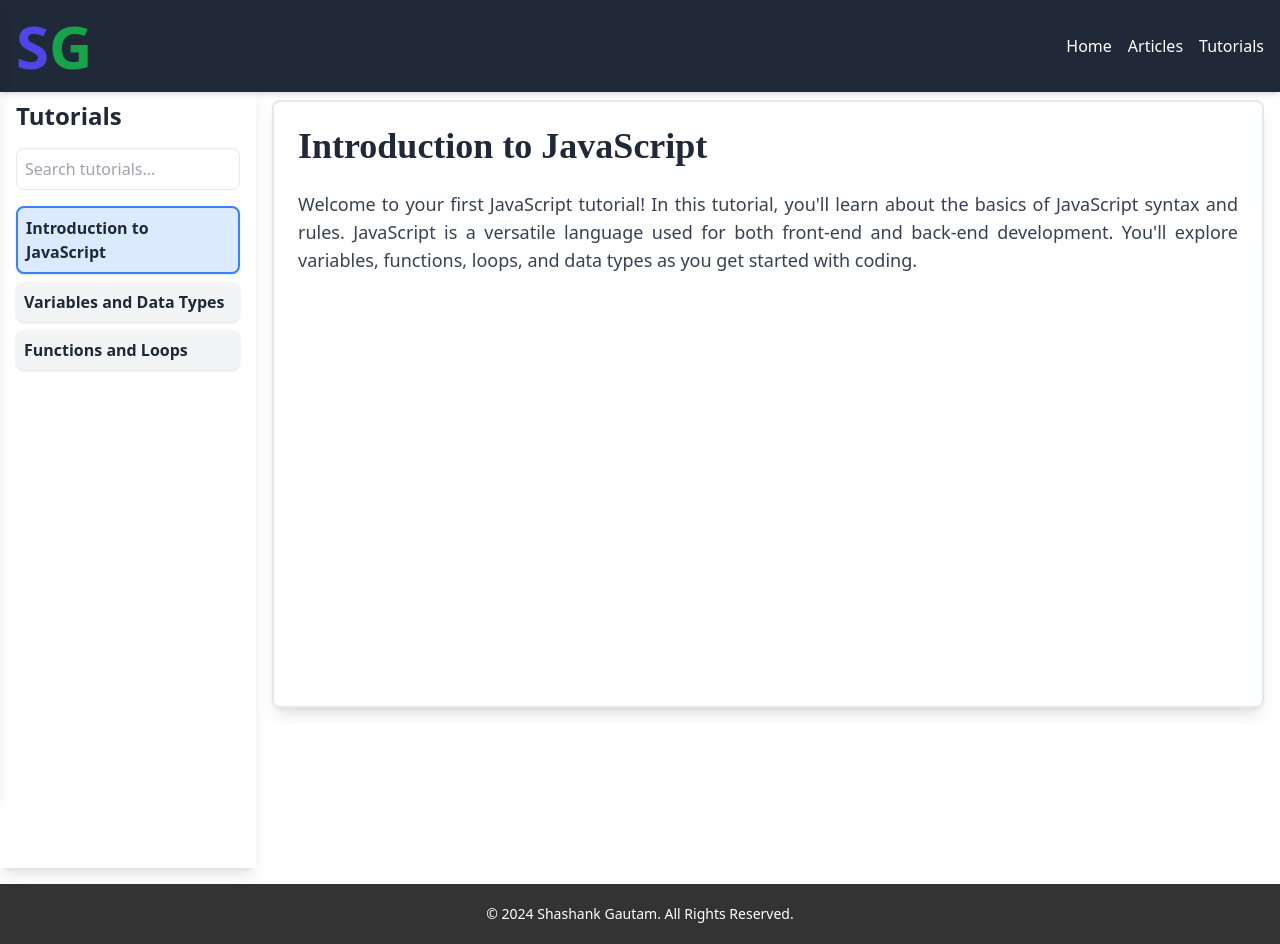
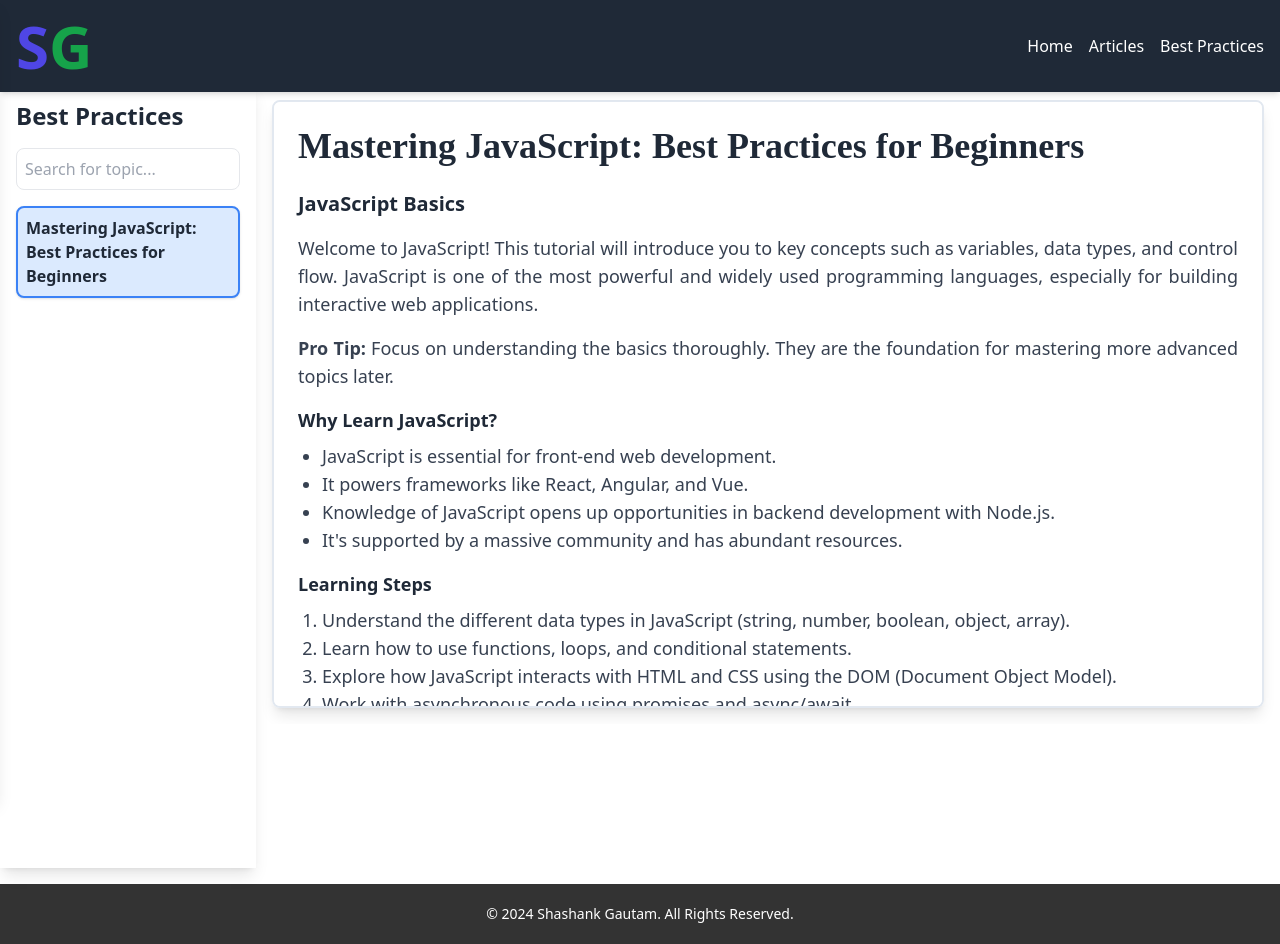
Before and after one commit to ShashankGautam050/my_portfolio, a React (Create React App) app: page /tutorials in a window 1280 px wide. Built offline with nearby package versions, Linux system fonts and the light colour scheme.

Commit message:
first best practice

```diff
--- a/src/Components/Header.js
+++ b/src/Components/Header.js
@@ -24,7 +24,7 @@ const Header = () => {
             Articles
           </Link>
           <Link to="/tutorials" className="cursor-pointer hover:text-yellow-500">
-            Tutorials
+           Best Practices
           </Link>
         </nav>
         {/* Mobile Menu Button */}
--- a/src/Components/Tutorials.js
+++ b/src/Components/Tutorials.js
@@ -1,25 +1,91 @@
 import { useState, useEffect } from 'react';
 
 // Sample tutorials data
-const tutorials = [
+const bestPractices = [
   {
     id: 1,
-    title: 'Introduction to JavaScript',
-    content: `Welcome to your first JavaScript tutorial! In this tutorial, you'll learn about the basics of JavaScript syntax and rules.
-    JavaScript is a versatile language used for both front-end and back-end development.
-    You'll explore variables, functions, loops, and data types as you get started with coding.`
-  },
-  {
-    id: 2,
-    title: 'Variables and Data Types',
-    content: `In this tutorial, we will dive into how to declare and use variables, and learn about different data types available in JavaScript.
-    Variables store data values that can be modified during the execution of a program. JavaScript has several primitive data types such as strings, numbers, booleans, and more.`
-  },
-  {
-    id: 3,
-    title: 'Functions and Loops',
-    content: `This tutorial focuses on understanding functions and loops. Functions allow you to organize code into reusable blocks.
-    Loops such as 'for' and 'while' are used to repeat actions multiple times, which is useful for tasks like iterating over arrays or objects.`
+    title: 'Mastering JavaScript: Best Practices for Beginners',
+    content: `
+      <div class="tutorial-wrapper">
+        <div class="tutorial-content">
+          <h2 class="text-xl font-bold text-gray-800 mb-4">JavaScript Basics</h2>
+          <p class="text-gray-700 mb-4">Welcome to JavaScript! This tutorial will introduce you to key concepts such as variables, data types, and control flow. JavaScript is one of the most powerful and widely used programming languages, especially for building interactive web applications.</p>
+
+          <div class="alert alert-warning mb-4">
+            <strong>Pro Tip:</strong> Focus on understanding the basics thoroughly. They are the foundation for mastering more advanced topics later.
+          </div>
+
+          <h3 class="text-lg font-semibold text-gray-800 mb-2">Why Learn JavaScript?</h3>
+          <ul class="list-disc pl-6 mb-4 text-gray-700">
+            <li>JavaScript is essential for front-end web development.</li>
+            <li>It powers frameworks like React, Angular, and Vue.</li>
+            <li>Knowledge of JavaScript opens up opportunities in backend development with Node.js.</li>
+            <li>It's supported by a massive community and has abundant resources.</li>
+          </ul>
+
+          <h3 class="text-lg font-semibold text-gray-800 mb-2">Learning Steps</h3>
+          <ol class="list-decimal pl-6 mb-4">
+            <li>Understand the different data types in JavaScript (string, number, boolean, object, array).</li>
+            <li>Learn how to use functions, loops, and conditional statements.</li>
+            <li>Explore how JavaScript interacts with HTML and CSS using the DOM (Document Object Model).</li>
+            <li>Work with asynchronous code using promises and async/await.</li>
+            <li>Familiarize yourself with ES6+ features like arrow functions, template literals, and destructuring.</li>
+            <li>Learn to debug your code using browser developer tools.</li>
+          </ol>
+
+          <h3 class="text-lg font-semibold text-gray-800 mb-2">Common Challenges</h3>
+          <p class="text-gray-700 mb-4">
+            Every developer faces challenges, especially when starting out. Here are some tips to overcome them:
+          </p>
+          <ul class="list-disc pl-6 mb-4 text-gray-700">
+            <li>If you're stuck, break down the problem into smaller pieces.</li>
+            <li>Use online resources like MDN Web Docs and Stack Overflow.</li>
+            <li>Practice solving coding problems on platforms like Codewars or LeetCode.</li>
+            <li>Don't hesitate to ask for help from the developer community.</li>
+          </ul>
+
+          <h3 class="text-lg font-semibold text-gray-800 mb-2">Practice Makes Perfect</h3>
+          <p class="text-gray-700 mb-4">
+            Mistakes are an essential part of the learning process. The more you practice, the more confident you'll become in writing clean and efficient JavaScript code. Try building small projects such as:
+          </p>
+          <ul class="list-disc pl-6 mb-4 text-gray-700">
+            <li>A simple to-do list application.</li>
+            <li>A calculator with basic arithmetic functions.</li>
+            <li>A personal portfolio website showcasing your work.</li>
+          </ul>
+
+          <div class="bg-gray-100 p-4 rounded-lg mt-6">
+            <p class="text-gray-700"><strong>Important Note:</strong> Learning JavaScript takes time and consistent effort. Don’t rush through the topics—master each concept before moving on. Start small and gradually take on more complex projects as your skills improve.</p>
+          </div>
+
+          <h3 class="text-lg font-semibold text-gray-800 mb-2">Recommended YouTube Channels</h3>
+          <div class="bg-blue-50 p-4 rounded-lg mt-6 border-l-4 border-blue-500">
+            <p class="text-gray-700"><strong>For Hindi Tutorials:</strong></p>
+            <ul class="list-disc pl-6 text-gray-700">
+              <li><a href="https://www.youtube.com/@CodeWithHarry" class="text-blue-600 underline" target="_blank">Code With Harry</a> - Simplified tutorials in Hindi covering JavaScript and other technologies.</li>
+              <li><a href="https://www.youtube.com/@chaiaurcode" class="text-blue-600 underline" target="_blank">Chai aur Code</a> - Learn coding concepts in Hindi with a casual approach.</li>
+              <li><a href="https://www.youtube.com/@SheriyansCodingSchool" class="text-blue-600 underline" target="_blank">Sheriyans Coding School</a> - Hindi tutorials on web development, including JavaScript.</li>
+            </ul>
+
+            <p class="text-gray-700 mt-4"><strong>For English Tutorials:</strong></p>
+            <ul class="list-disc pl-6 text-gray-700">
+              <li><a href="https://www.youtube.com/@TraversyMedia" class="text-blue-600 underline" target="_blank">Traversy Media</a> - One of the best channels for web development tutorials.</li>
+              <li><a href="https://www.youtube.com/@programmingwithmosh" class="text-blue-600 underline" target="_blank">Programming with Mosh</a> - High-quality tutorials on JavaScript and other programming languages.</li>
+              <li><a href="https://www.youtube.com/@javascriptmastery" class="text-blue-600 underline" target="_blank">JavaScript Mastery</a> - Advanced JavaScript tutorials and projects for mastering the language.</li>
+            </ul>
+          </div>
+
+          <div class="bg-blue-50 p-4 rounded-lg mt-6 border-l-4 border-blue-500">
+            <p class="text-gray-700"><strong>Additional Resources:</strong> Here are some valuable resources to deepen your knowledge:</p>
+            <ul class="list-disc pl-6 text-gray-700">
+              <li><a href="https://developer.mozilla.org/en-US/docs/Web/JavaScript" class="text-blue-600 underline" target="_blank">MDN Web Docs</a> - Comprehensive documentation for JavaScript.</li>
+              <li><a href="https://javascript.info/" class="text-blue-600 underline" target="_blank">JavaScript.info</a> - A modern tutorial on JavaScript basics and beyond.</li>
+              <li><a href="https://www.freecodecamp.org/" class="text-blue-600 underline" target="_blank">freeCodeCamp</a> - Hands-on coding exercises and projects.</li>
+            </ul>
+          </div>
+        </div>
+      </div>
+    `
   }
 ];
 
@@ -27,12 +93,12 @@ const tutorials = [
 
 
 const Tutorials = () => {
-  const [currentTutorial, setCurrentTutorial] = useState(tutorials[0]); // Default to the first tutorial
+  const [currentTutorial, setCurrentTutorial] = useState(bestPractices[0]); // Default to the first tutorial
   const [drawerVisible, setDrawerVisible] = useState(false); // Track if drawer is visible
   const [searchQuery, setSearchQuery] = useState(""); // State to hold the search query
 
   // Filter tutorials based on the search query
-  const filteredTutorials = tutorials.filter((tutorial) =>
+  const filteredTutorials = bestPractices.filter((tutorial) =>
     tutorial.title.toLowerCase().includes(searchQuery.toLowerCase())
   );
 
@@ -75,12 +141,12 @@ const Tutorials = () => {
     <div className="flex h-screen bg-gradient-to-r from-white via-lightgray to-lightyellow relative">
       {/* Sidebar for desktop view */}
       <div className="w-1/5 bg-white p-4 hidden md:block shadow-lg overflow-y-auto" style={{ maxHeight: 'calc(100vh - 16px)' }}>
-        <h2 className="text-2xl font-bold mb-4 text-gray-800">Tutorials</h2>
+        <h2 className="text-2xl font-bold mb-4 text-gray-800">Best Practices</h2>
 
         {/* Search Input */}
         <input
           type="text"
-          placeholder="Search tutorials..."
+          placeholder="Search for topic..."
           value={searchQuery}
           onChange={(e) => setSearchQuery(e.target.value)}
           className="w-full p-2 mb-4 border rounded-lg text-gray-700"
@@ -111,9 +177,10 @@ const Tutorials = () => {
           <h1 className="text-3xl font-bold mb-6 text-gray-800 md:text-4xl" style={{ fontFamily: 'Dancing Script' }}>
             {currentTutorial.title}
           </h1>
-          <p className="text-sm text-gray-700 leading-relaxed md:text-lg text-justify" style={{ fontFamily: 'Dancing Script,' }}>
-            {currentTutorial.content || 'This tutorial is currently empty.'}
-          </p>
+          <div
+            className="text-sm text-gray-700 leading-relaxed md:text-lg text-justify"
+            dangerouslySetInnerHTML={{ __html: currentTutorial.content || 'This tutorial is currently empty.' }}
+          />
         </div>
       </div>
 
```
